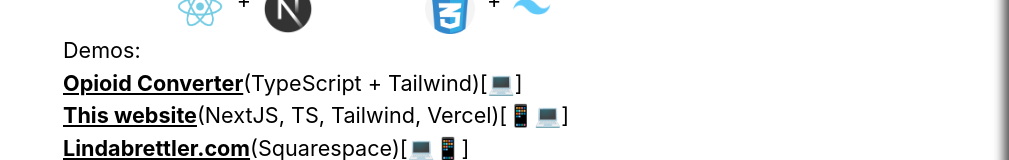
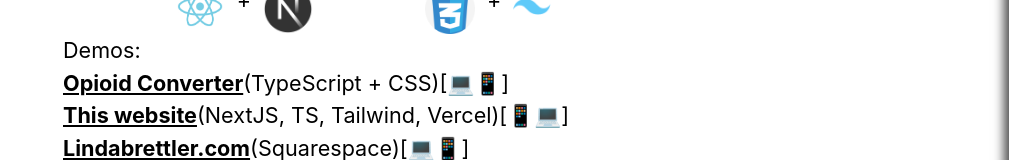
Before and after one commit to cooperability/NextTS-Portfolio, a Next.js app: page /skills in a window 1280 px wide. Shown: the part 166-326 px from the top of the page, without its empty margins (271-1280 px from the left). Built offline with nearby package versions, Linux system fonts and the light colour scheme.

Commit message:
Update skills.tsx

```diff
--- a/pages/skills.tsx
+++ b/pages/skills.tsx
@@ -64,7 +64,7 @@ const Skills: React.FC = () => {
         </div>
         <div>
           <p>Demos:</p>
-          <a href="/opioid-converter"><u><b>Opioid Converter</b></u>(TypeScript + Tailwind)[💻]</a>
+          <a href="/opioid-converter"><u><b>Opioid Converter</b></u>(TypeScript + CSS)[💻📱]</a>
           <br />
           <Link href="https://github.com/cooperability/NextTS-Portfolio"><u><b>This website</b></u>(NextJS, TS, Tailwind, Vercel)[📱💻]</Link>
           <br />
```
